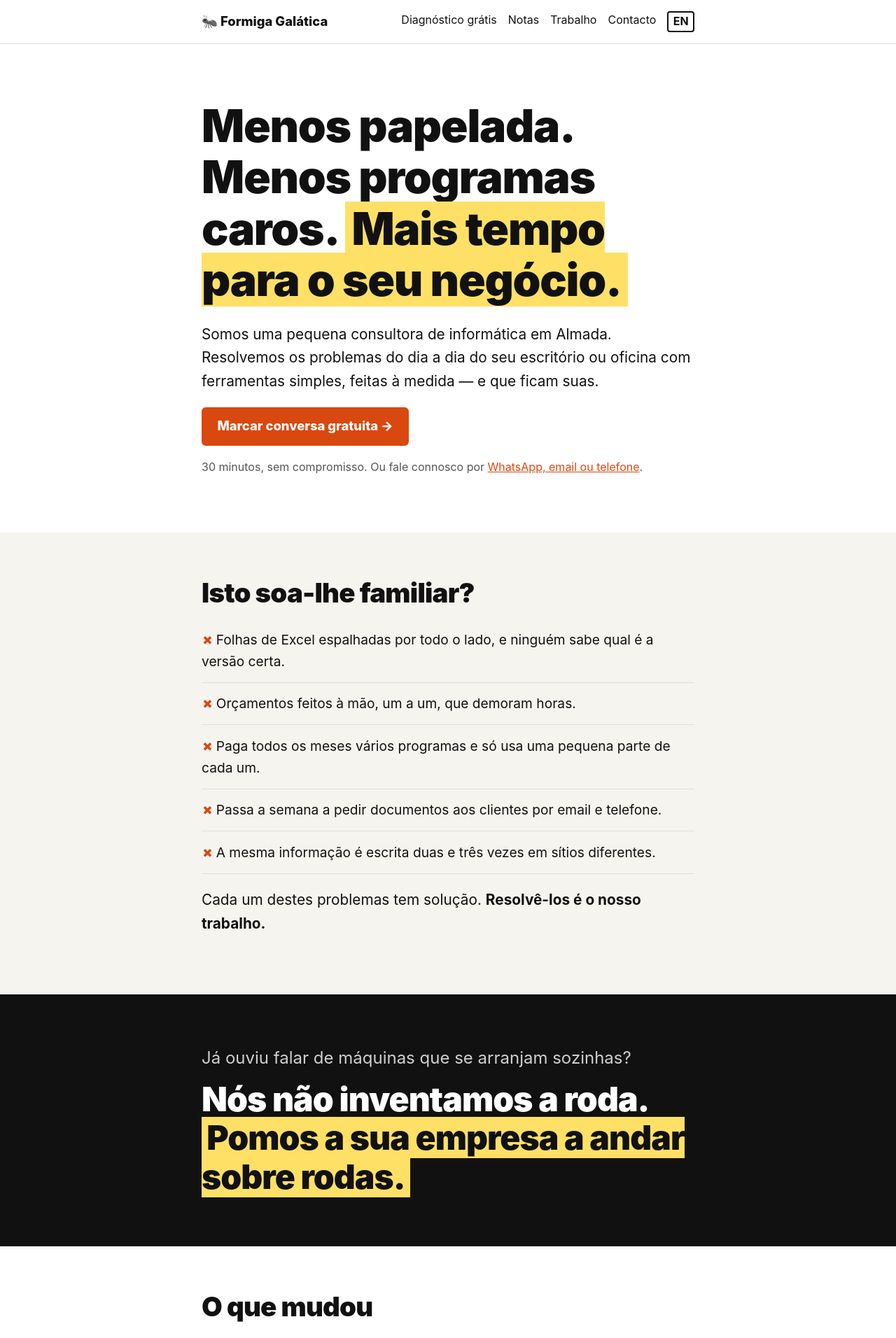
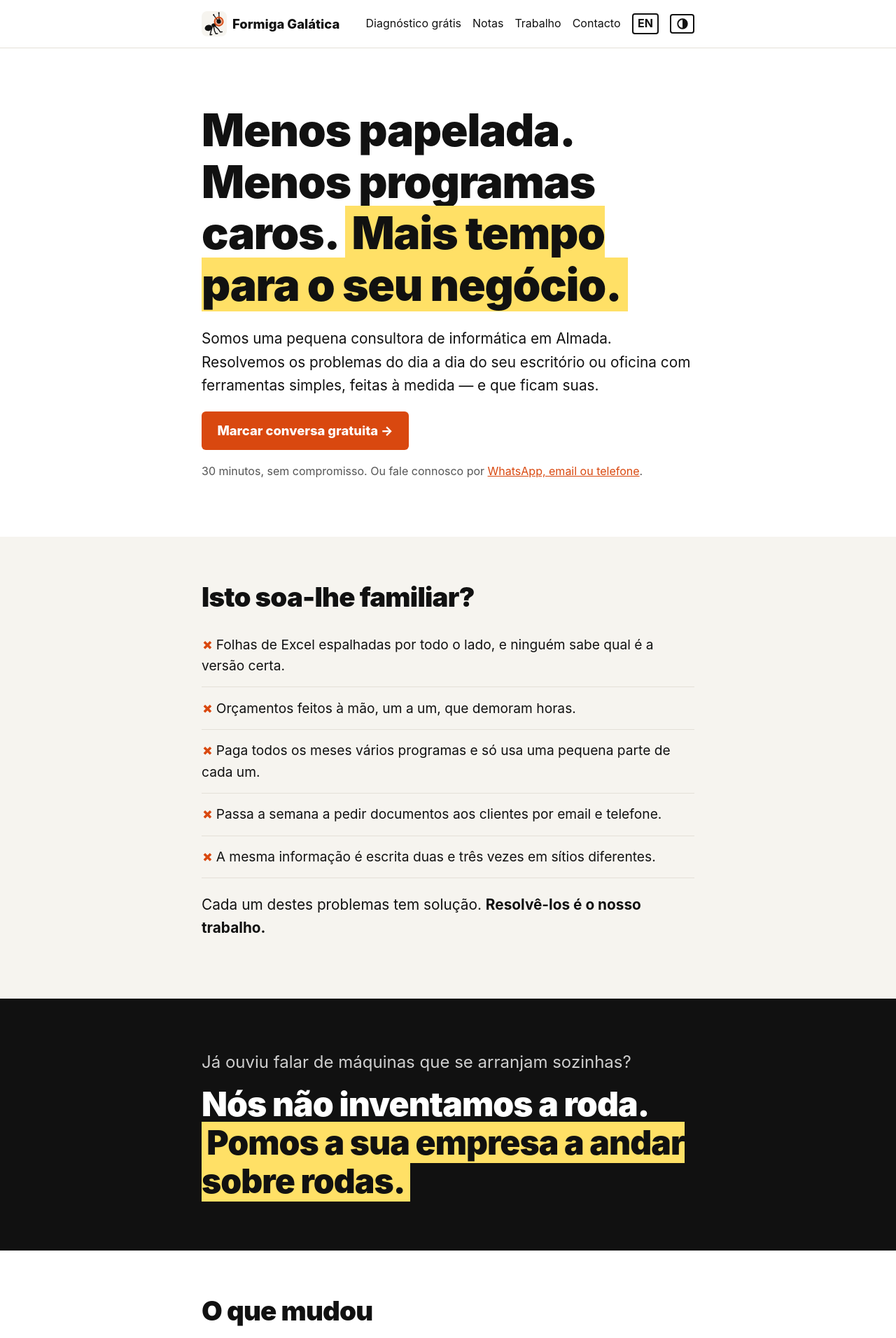
Before and after one commit to frenesim/formiga-galatica, a Jekyll site: the page built from index.html, in a window 1280 px wide. Shown: the top 1912 px of the page at 70% size. Built offline with Jekyll 4.4.1, drawn with Linux system fonts in a browser that asks for light colours.

Commit message:
New ant icon (no star, tilted), theme toggle, header logo and softer dark slogan band
Co-Authored-By: Claude Sonnet 5.5 <noreply@anthropic.com>
Claude-Session: https://claude.ai/code/session_01GYyDDY3f3G27BdPbFGyKzA

```diff
--- a/_data/i18n.yml
+++ b/_data/i18n.yml
@@ -7,6 +7,7 @@ pt:
   nav_notes: Notas
   nav_work: Trabalho
   nav_contact: Contacto
+  theme_toggle: Mudar entre tema claro e escuro
   cta_call: Marcar conversa gratuita
   contact_title: Vamos conversar?
   contact_lead: 30 minutos, sem compromisso. Conte-me o que lhe tira tempo no dia a dia e eu digo-lhe, com franqueza, se e como posso ajudar.
@@ -27,6 +28,7 @@ en:
   nav_notes: Notes (PT)
   nav_work: Work
   nav_contact: Contact
+  theme_toggle: Switch between light and dark theme
   cta_call: Book a free call
   contact_title: Shall we talk?
   contact_lead: 30 minutes, no strings attached. Tell me what eats up your day and I'll tell you honestly whether and how I can help.
--- a/_includes/header.html
+++ b/_includes/header.html
@@ -1,7 +1,7 @@
 {%- assign t = include.t -%}
 <header class="site-header">
   <div class="wrap bar">
-    <a class="brand" href="{{ t.home_url | relative_url }}"><span aria-hidden="true">🐜</span> Formiga Galática</a>
+    <a class="brand" href="{{ t.home_url | relative_url }}"><img class="logo-light" src="{{ '/assets/brand/icon-soft.svg' | relative_url }}" alt="" width="36" height="36"><img class="logo-dark" src="{{ '/assets/brand/icon-ink.svg' | relative_url }}" alt="" width="36" height="36"> Formiga Galática</a>
     <nav>
       <a href="{{ t.diag_url | relative_url }}">{{ t.nav_diag }}</a>
       <a href="{{ t.notes_url | relative_url }}">{{ t.nav_notes }}</a>
@@ -10,6 +10,16 @@
       {%- if page.alt_url %}
       <a class="lang" href="{{ page.alt_url | relative_url }}" hreflang="{{ t.other_lang }}">{{ t.other_lang | upcase }}</a>
       {%- endif %}
+      <button type="button" class="theme" id="theme-toggle" aria-label="{{ t.theme_toggle }}" title="{{ t.theme_toggle }}"><svg viewBox="0 0 24 24" width="18" height="18" aria-hidden="true"><circle cx="12" cy="12" r="9" fill="none" stroke="currentColor" stroke-width="2.5"/><path d="M12 3a9 9 0 0 1 0 18z" fill="currentColor"/></svg></button>
     </nav>
   </div>
 </header>
+<script>
+  document.getElementById('theme-toggle').addEventListener('click', function () {
+    var root = document.documentElement;
+    var dark = root.dataset.theme ? root.dataset.theme === 'dark' : matchMedia('(prefers-color-scheme: dark)').matches;
+    var next = dark ? 'light' : 'dark';
+    root.dataset.theme = next;
+    try { localStorage.setItem('theme', next); } catch (e) {}
+  });
+</script>
--- a/_layouts/default.html
+++ b/_layouts/default.html
@@ -4,6 +4,7 @@
 <head>
   <meta charset="utf-8">
   <meta name="viewport" content="width=device-width, initial-scale=1">
+  <script>try { var th = localStorage.getItem('theme'); if (th === 'light' || th === 'dark') document.documentElement.dataset.theme = th; } catch (e) {}</script>
   <link rel="icon" href="{{ '/assets/favicon.svg' | relative_url }}" type="image/svg+xml">
   <link rel="apple-touch-icon" href="{{ '/assets/brand/png/icon-orange-180.png' | relative_url }}">
   <link rel="stylesheet" href="{{ '/assets/css/style.css' | relative_url }}">
--- a/assets/css/style.css
+++ b/assets/css/style.css
@@ -7,9 +7,13 @@
   --accent-ink: #fff;
   --mark: #ffe066;
   --line: #e4e0d8;
+  --band-bg: #111;
+  --band-ink: #fff;
+  --band-mark: #ffe066;
+  --band-mark-ink: #111;
 }
 @media (prefers-color-scheme: dark) {
-  :root {
+  :root:not([data-theme="light"]) {
     --ink: #f2f0eb;
     --muted: #b5b0a6;
     --bg: #141414;
@@ -18,7 +22,25 @@
     --accent-ink: #141414;
     --mark: #6b5a00;
     --line: #333;
+    --band-bg: #b9b5ac;
+    --band-ink: #141414;
+    --band-mark: #e3c243;
+    --band-mark-ink: #141414;
   }
+}
+:root[data-theme="dark"] {
+  --ink: #f2f0eb;
+  --muted: #b5b0a6;
+  --bg: #141414;
+  --soft: #1e1d1b;
+  --accent: #ff7a3d;
+  --accent-ink: #141414;
+  --mark: #6b5a00;
+  --line: #333;
+  --band-bg: #b9b5ac;
+  --band-ink: #141414;
+  --band-mark: #e3c243;
+  --band-mark-ink: #141414;
 }
 
 * { box-sizing: border-box; }
@@ -37,10 +59,18 @@ mark { background: var(--mark); color: inherit; padding: 0 .15em; }
 /* Header */
 .site-header { border-bottom: 1px solid var(--line); }
 .bar { display: flex; flex-wrap: wrap; gap: .5rem 1.5rem; align-items: center; justify-content: space-between; padding-top: 1rem; padding-bottom: 1rem; }
-.brand { font-weight: 800; color: var(--ink); text-decoration: none; font-size: 1.15rem; }
-nav { display: flex; flex-wrap: wrap; gap: .25rem 1rem; font-size: 1rem; }
+.brand { display: inline-flex; align-items: center; gap: .5rem; line-height: 1; font-weight: 800; color: var(--ink); text-decoration: none; font-size: 1.15rem; }
+.brand img { display: block; }
+.logo-dark { display: none !important; }
+@media (prefers-color-scheme: dark) { :root:not([data-theme="light"]) .logo-dark { display: block !important; } :root:not([data-theme="light"]) .logo-light { display: none; } }
+:root[data-theme="dark"] .logo-dark { display: block !important; }
+:root[data-theme="dark"] .logo-light { display: none; }
+nav { display: flex; align-items: center; flex-wrap: wrap; gap: .25rem 1rem; font-size: 1rem; }
 nav a { color: var(--ink); text-decoration: none; }
 nav a:hover { color: var(--accent); }
+nav .theme { display: inline-flex; align-items: center; color: var(--ink); background: none; border: 2px solid var(--ink); border-radius: 4px; padding: .2rem .4rem; cursor: pointer; }
+nav .theme:hover { border-color: var(--accent); color: var(--accent); }
+nav .theme svg { display: block; }
 nav .lang { font-weight: 700; border: 2px solid var(--ink); border-radius: 4px; padding: 0 .4rem; }
 
 /* Type */
@@ -117,7 +147,7 @@ form input:focus, form textarea:focus { outline: none; border-color: var(--accen
 .work li { margin-bottom: .4rem; }
 
 /* Second slogan band */
-.slogan { background: var(--ink); color: var(--bg); padding: 4.5rem 0; }
+.slogan { background: var(--band-bg); color: var(--band-ink); padding: 4.5rem 0; }
 .slogan-q { font-size: clamp(1.2rem, 3vw, 1.5rem); margin: 0 0 .75rem; opacity: .8; }
 .slogan-a { font-size: clamp(1.9rem, 5.5vw, 3rem); font-weight: 900; line-height: 1.15; letter-spacing: -0.02em; margin: 0; }
-.slogan mark { background: #ffe066; color: #111; }
+.slogan mark { background: var(--band-mark); color: var(--band-mark-ink); }
```
Also changed, not shown: assets/brand/icon-ink.svg, assets/brand/icon-orange.svg, assets/brand/icon-soft.svg, assets/brand/png/icon-ink-180.png, assets/brand/png/icon-ink-512.png, assets/brand/png/icon-ink-64.png, assets/brand/png/icon-orange-180.png, assets/brand/png/icon-orange-512.png, assets/brand/png/icon-orange-64.png, assets/brand/png/icon-soft-180.png, assets/brand/png/icon-soft-512.png, assets/brand/png/icon-soft-64.png, assets/favicon.svg.
